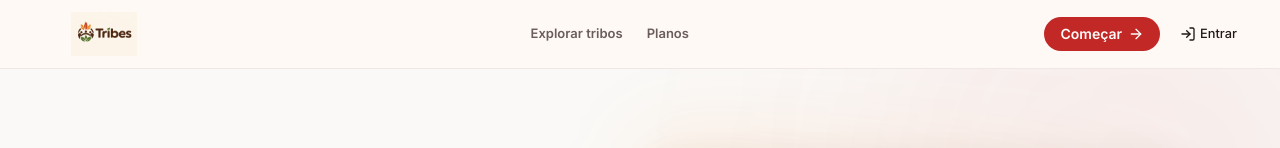
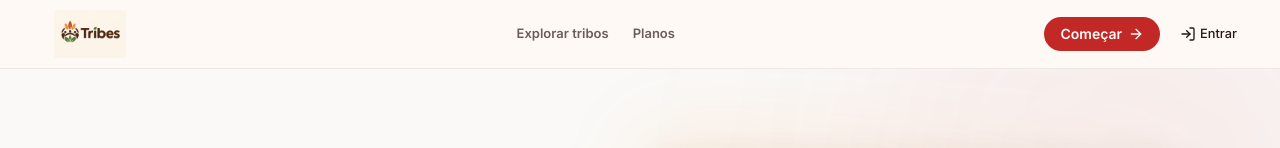
Before and after one commit to ArthurG12/Tribes, a Next.js app in the folder frontend/: page / in a window 1280 px wide. Shown: the top 148 px of the page. Built offline with nearby package versions, Linux system fonts and the light colour scheme.

Commit message:
Restore original Tribes logo dimensions

```diff
--- a/frontend/src/components/tribes/navbar.tsx
+++ b/frontend/src/components/tribes/navbar.tsx
@@ -20,7 +20,7 @@ export function Navbar() {
     <header className="sticky top-0 z-40 w-full border-b border-border/70 bg-background/90 backdrop-blur-md">
       <div className="mx-auto flex h-[68px] max-w-7xl items-center justify-between gap-4 px-4 sm:px-6 lg:px-8">
         <Link href="/" aria-label="Tribes — página inicial" className="flex shrink-0 items-center gap-2.5">
-          <span className="relative h-11 w-36 shrink-0">
+          <span className="relative h-12 w-[7.25rem] shrink-0 overflow-hidden">
             <Image src="/tribes-logo.png" alt="Tribes" fill priority sizes="116px" className="object-contain" />
           </span>
         </Link>
```
